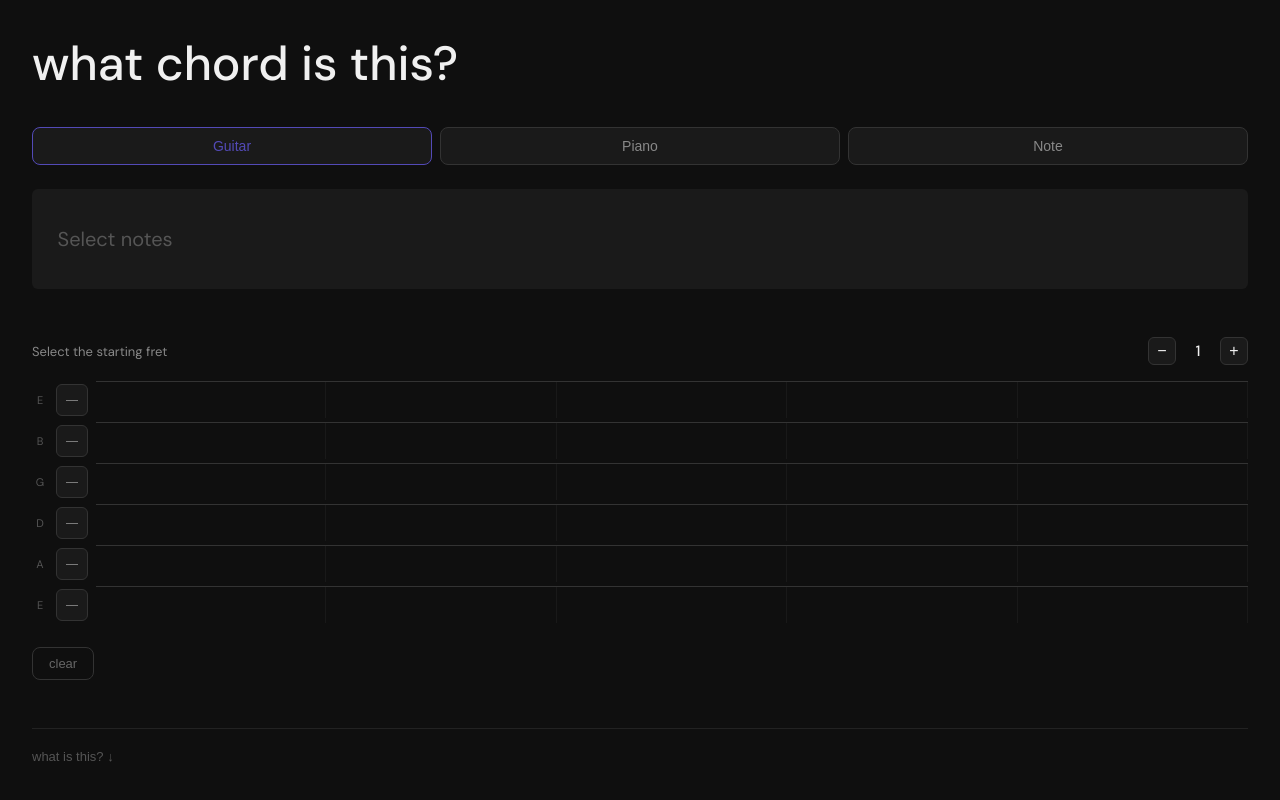
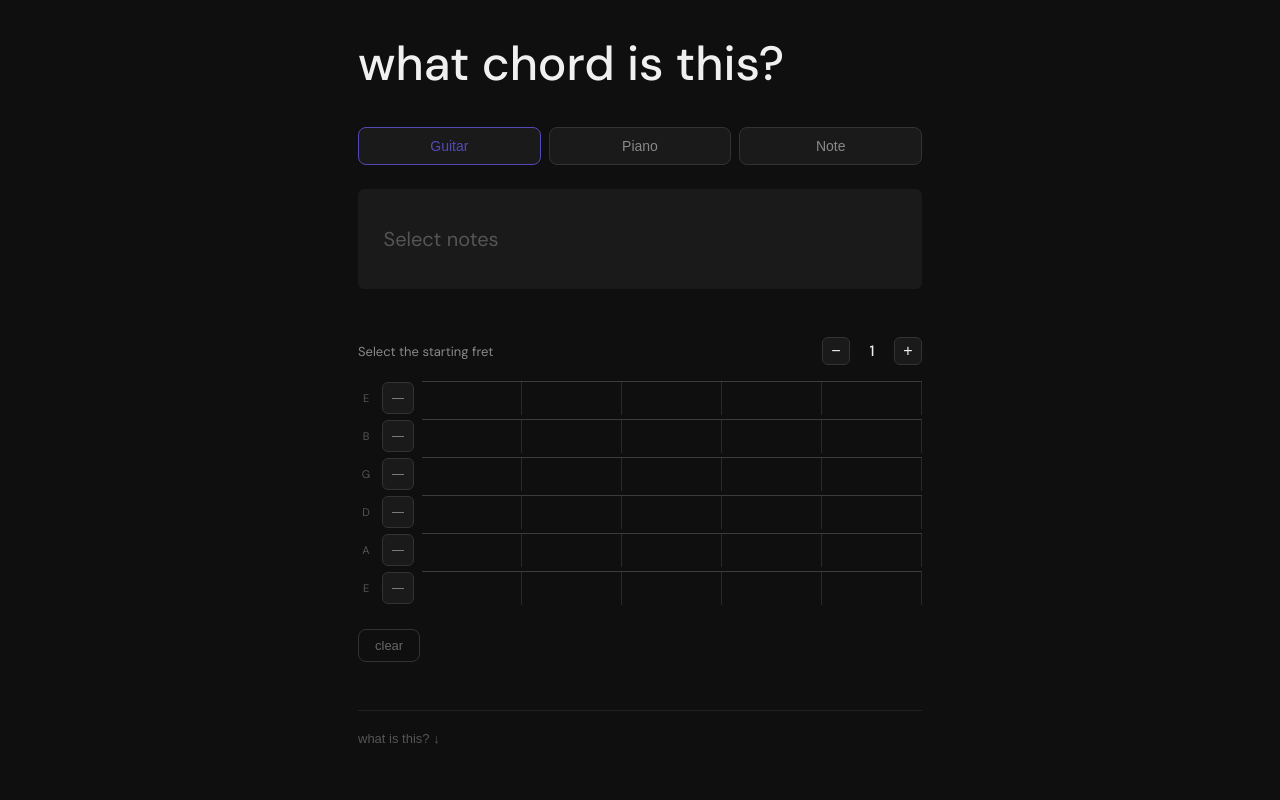
Before and after one commit to themididude/what-chord-is-this, a React (Vite) app: page / in a window 1280 px wide. Built offline with nearby package versions, Linux system fonts and the light colour scheme.

Commit message:
fixing weird flex issue, tweaking details

```diff
--- a/src/App.css
+++ b/src/App.css
@@ -2,6 +2,11 @@ h1{
   font-size: 3rem;
   font-weight: 500;
   margin-bottom: 2rem;
+}
+.app {
+  max-width: 900px;
+  width: 100%;
+  padding: 0 2rem;
 }
 
 .chord-display {
@@ -165,15 +170,16 @@ h1{
 .frets {
   display: flex;
   flex: 1;
-  border-top: 1px solid #333;
+  border-top: 1px solid #3b3b3b;
   position: relative;
 }
 
 .fret-cell {
   flex: 1;
-  height: 36px;
+  min-width: 100px;
+  height: 33px;
   border: none;
-  border-right: 1px solid #333;
+  border-right: 1px solid #696868;
   background: transparent;
   cursor: pointer;
   position: relative;
--- a/src/index.css
+++ b/src/index.css
@@ -10,4 +10,7 @@ body {
   color: #f0f0f0;
   min-height: 100vh;
   padding: 2rem;
+  display: flex;
+  justify-content: center;
+  align-items: flex-start;
 }
```
